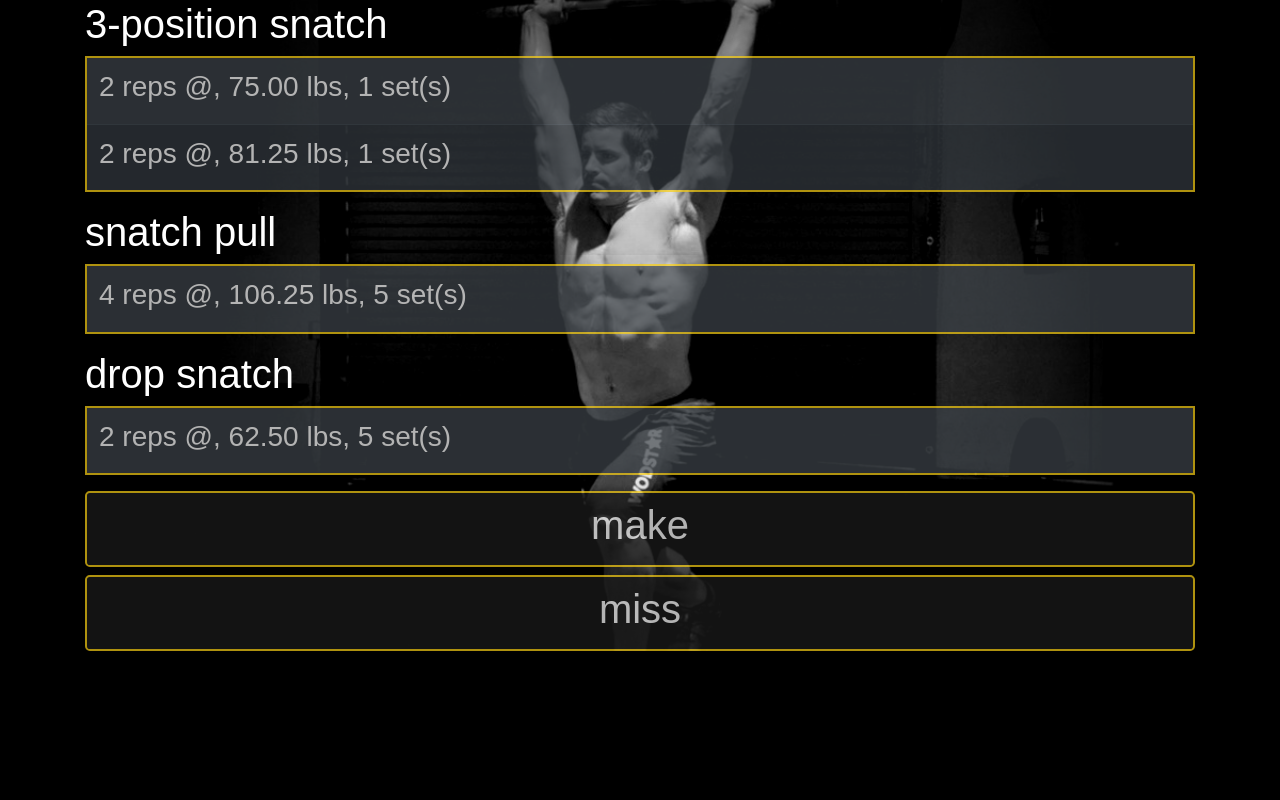
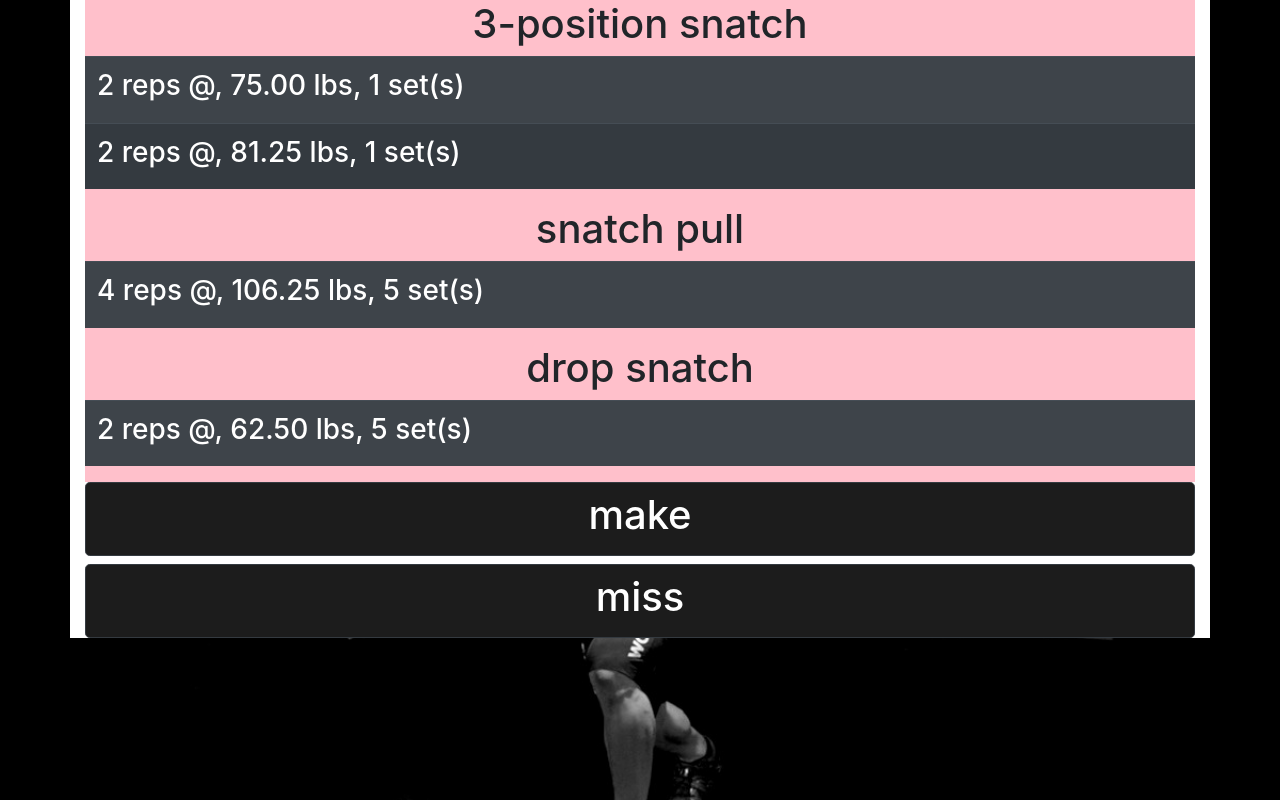
Before and after one commit to harrisonBarnett/wl_, a Flask app: page /snatch in a window 1280 px wide. Run offline with Flask 2, Linux system fonts and the light colour scheme; a user stored in the database is signed in; some libraries are stand-ins or nearby versions.

Commit message:
Major restyling; separating concerns.

```diff
--- a/website/static/css/session.css
+++ b/website/static/css/session.css
@@ -1,49 +1,26 @@
-/* background */
 html {
-    background-attachment: fixed;
-
-}
-body {
-    box-shadow: inset 0 0 15em 4em #000;
-    background-image: url("/static/images/jerk_bg.jpg");
-    background-color: black;
-    background-position: center;
-    background-repeat: no-repeat;
-    background-size: cover;
+    background: black;
 }
 
-/* styling for make/miss buttons */
-.button-group-container {
-    align-content: center;
-    opacity: .7;
-}
-
-.button-group button {
-    border: 2px solid rgb(250, 208, 22);
+body {
+    height: 100vh;
+    background-image: url("../images/jerk_bg.jpg");
+    background-position: top;
+    background-repeat: no-repeat;
+    background-size: 100%;
 
 }
 
-.table-container {
-    position: relative;
-    align-content: center;
+.container {
+    background: white;
+    width: 50vw;
+    margin: 0 auto;
 }
 
-/* styling for the set/rep scheme table */
-table {
-    position: relative;
-    margin-right: auto;
-    margin-left: auto;
-    align-content: center;
-    border: 2px solid rgb(250, 208, 22);
-    opacity: .7;
+.table-container {
+    background: pink;
+    display: flex;
+    flex-direction: column;
+    justify-content: center;
+    align-items: center;
 }
-
-h1 {
-    color: white;
-    font-family: Arial;
-}
-
-table {
-    color: white;
-    font-family: Arial;
-}
```
